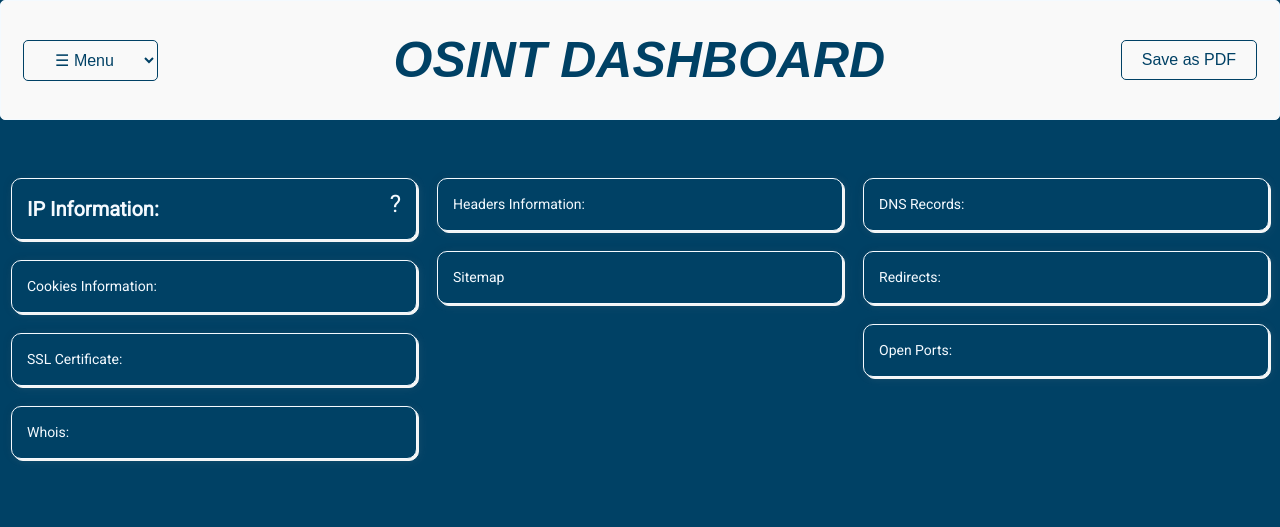
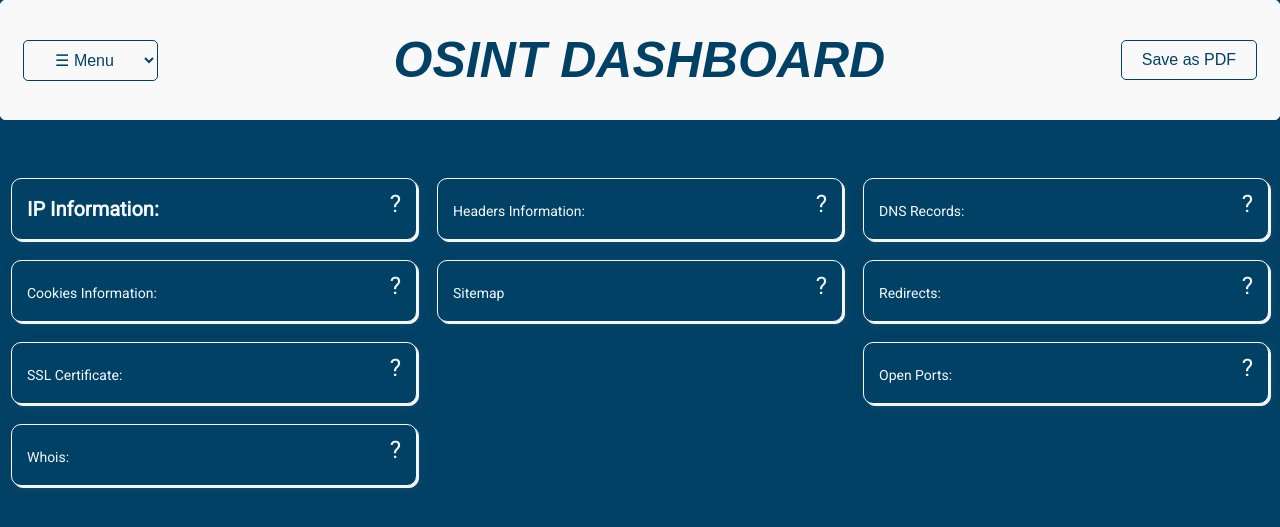
Before and after one commit to campwill/osint-dashboard, a Flask app: template templates/web_tools.html in a window 1280 px wide. Shown: the top 527 px of the page. Run offline with Flask 3, Linux system fonts and the light colour scheme; the template is opened without the code that fills it, so the values that code supplies are empty.

Commit message:
Added the ? info to each category

```diff
--- a/templates/web_tools.html
+++ b/templates/web_tools.html
@@ -56,22 +56,78 @@
             <b style="font-size: 20px">IP Information:</b>
             <span
               class="question-mark"
-              onclick="showInfo('IP Information', 'View information about the IP address')"
+              onclick="showInfo('IP Information', 'View information about the target IP address; such as hostname, location, organization, etc.')"
               >&#63;</span
             >
           </div>
-          <div class="cookies-info tool-info">Cookies Information:</div>
-          <div class="SSL-info tool-info">SSL Certificate:</div>
-          <div class="whois-info tool-info">Whois:</div>
+          <div class="cookies-info tool-info">
+            <b style="font-size: 20px"></b>Cookies Information:</b>
+            <span
+              class="question-mark"
+              onclick="showInfo('Cookies Information', 'View information about the cookies gathered in the analysis.')"
+              >&#63;</span
+            >
+        </div>
+          <div class="SSL-info tool-info">
+            <b style="font-size: 20px"></b>SSL Certificate:</b>
+            <span
+              class="question-mark"
+              onclick="showInfo('SSL Certificates', 'View information about the target SSL certificates and other security configuration.')"
+              >&#63;</span
+            >
+        </div>
+          <div class="whois-info tool-info">
+            <b style="font-size: 20px"></b>Whois:</b>
+            <span
+              class="question-mark"
+              onclick="showInfo('Whois', 'View information about the target Whois data; such as registry and domain status report.')"
+              >&#63;</span
+            >
+        </div>
         </div>
         <div id="tool-column">
-          <div class="header-info tool-info">Headers Information:</div>
-          <div class="sitemap-info tool-info">Sitemap</div>
+          <div class="header-info tool-info">
+            <b style="font-size: 20px"></b>Headers Information:</b>
+            <span
+              class="question-mark"
+              onclick="showInfo('Header Information', 'View information about the Headers gathered in the analysis; such as cache and content encoding data.')"
+              >&#63;</span
+            >
+        </div>
+          <div class="sitemap-info tool-info">
+            <b style="font-size: 20px"></b>Sitemap</b>
+            <span
+              class="question-mark"
+              onclick="showInfo('Sitemap', 'View information about the target Sitemap and the subdomains in it.')"
+              >&#63;</span
+            >
+        </div>
         </div>
         <div id="tool-column">
-          <div class="DNS-info tool-info">DNS Records:</div>
-          <div class="redirects-info tool-info">Redirects:</div>
-          <div class="ports-info tool-info">Open Ports:</div>
+          <div class="DNS-info tool-info">
+            <b style="font-size: 20px"></b>DNS Records:</b>
+            <span
+              class="question-mark"
+              onclick="showInfo('DNS Records', 'View information about the DNS records gathered in the analysis and what one means.')"
+              >&#63;</span
+            >
+        </div>
+          <div class="redirects-info tool-info">
+            <b style="font-size: 20px"></b>Redirects:</b>
+            <span
+              class="question-mark"
+              onclick="showInfo('Redirects', 'View information about the Redirects detected in the target and where they branch out.')"
+              >&#63;</span
+            >
+        </div>
+          <div class="ports-info tool-info">
+            <b style="font-size: 20px"></b>Open Ports:</b>
+            <span
+              class="question-mark"
+              onclick="showInfo('Open Ports', 'View information about the target open ports and what are they used for.')"
+              >&#63;</span
+            >
+        </div>
         </div>
       </div>
     </div>
```
